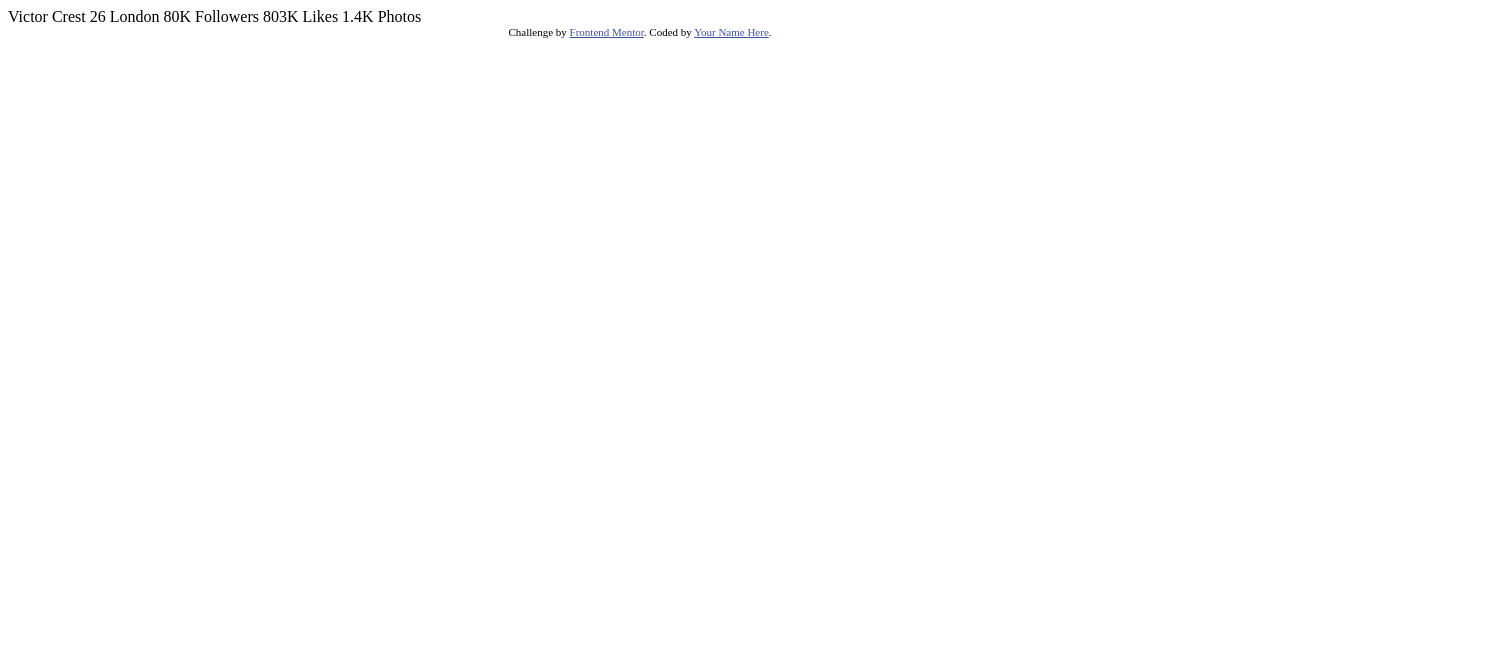
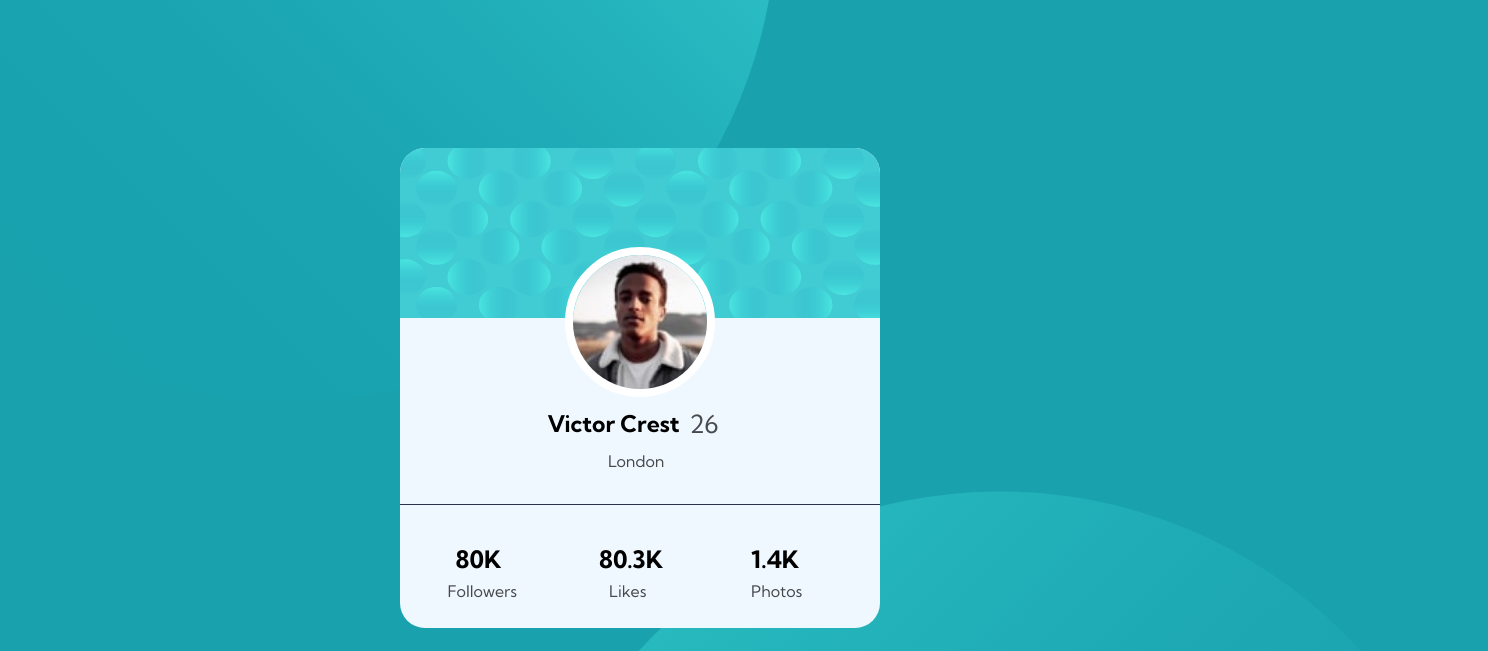
Before and after one commit to Indumathi-Ramaraj/profile-card-component, a plain HTML site: page index.html in a window 1280 px wide. Shown: the top 651 px of the page, 1488 px wide, since content can reach past the window. Drawn offline with Linux system fonts and the light colour scheme.

Commit message:
for desktopview completed

```diff
--- a/index.html
+++ b/index.html
@@ -2,33 +2,56 @@
 <html lang="en">
 <head>
   <meta charset="UTF-8">
-  <meta name="viewport" content="width=device-width, initial-scale=1.0"> <!-- displays site properly based on user's device -->
+  <meta name="viewport" content="width=device-width, initial-scale=1.0"> <!-- d
+    isplays site properly based on user's device -->
 
   <link rel="icon" type="image/png" sizes="32x32" href="./images/favicon-32x32.png">
 
   <title>Frontend Mentor | Profile card component</title>
   <link rel="stylesheet" href="./style/style.css">
-  <!-- Feel free to remove these styles or customise in your own stylesheet 👍 -->
-  <style>
-    .attribution { font-size: 11px; text-align: center; }
-    .attribution a { color: hsl(228, 45%, 44%); }
-  </style>
+
 </head>
 <body>
-  Victor Crest
-  26
-  London
 
-  80K
-  Followers
+  <img class="top-image" src="./images/bg-pattern-top.svg" alt="pattern top">
+  <img class="bottom-image" src="./images/bg-pattern-bottom.svg" alt="pattern bottom">
+  <div class ="container">
+    <img class="card-image" src="./images/bg-pattern-card.svg" alt="pattern card">
+    <img class="victor-image" src="./images/image-victor.jpg" alt="victor">
 
-  803K
-  Likes
-  1.4K
-  Photos
-  <div class="attribution">
-    Challenge by <a href="https://www.frontendmentor.io?ref=challenge" target="_blank">Frontend Mentor</a>.
-    Coded by <a href="#">Your Name Here</a>.
+    <div class="name">
+      <h2>Victor Crest</h2>
+
+      <p class="age">26</p>
+    </div>
+    <div class="place">
+      <p >London</p>
+
+    </div>
+    <div class="social">
+      <div class="followers">
+        <h2>80K</h2>
+
+        <p class="follower">Followers</p>
+
+
+      </div>
+
+      <div class="likes">
+        <h2>80.3K</h2>
+
+        <p class="like">Likes</p>
+      </div>
+      <div class="photos">
+        <h2>1.4K</h2>
+
+        <p class="photo">Photos</p>
+      </div>
+</div>
+    </div>
+  <div  class="attribution ">
+    Challenge by <a  href="https://www.frontendmentor.io?ref=challenge" target="_blank">Frontend Mentor</a>.
+    Coded by <a href="https://github.com/Indumathi-Ramaraj" target="_blank">Indumathi</a>.
   </div>
 </body>
 </html>
--- a/style/style.css
+++ b/style/style.css
@@ -0,0 +1,177 @@
+@import url('https://fonts.googleapis.com/css2?family=Kumbh+Sans:wght@400;700&display=swap');
+*{
+    font-family: 'Kumbh Sans', sans-serif;
+    margin: 0;
+    padding: 0;
+    box-sizing: border-box;
+    position:absolute ;
+}
+p{
+    font-weight: 300;
+    opacity: .7;
+}
+.top-image{
+    left:-201px;
+    top: -576px;
+}
+.bottom-image{
+    right:-208px;
+    bottom:-669px;
+}
+body{
+    width: 100vw;
+    height: 100vh;
+    overflow: hidden;
+    background-color:hsl(185, 75%, 39%);
+    display : flex;
+    justify-content: center;
+    align-items: center;
+    flex-direction: column;
+}
+.container{
+    border-radius: 25px;
+    overflow: hidden;
+    width: 480px;
+    height: 480px;
+    background-color: aliceblue;
+    position:relative;
+    display : flex;
+    justify-content: center;
+    align-items: center;
+}
+.card-image{
+    top: 0px;
+   width: 480px;
+   height: 170px;
+}
+.victor-image{
+    top: 99px;
+    border-radius:80%;
+    border:8px solid white;
+    width: 150px;
+    height: 150px;
+}
+.name{
+    right:156px;
+    top: 260px;
+    width: 182px;
+    display : flex;
+    justify-content: center;
+    align-items: center;
+    flex-direction: row;
+
+}
+.name h2 {
+    position: relative;
+    margin-right: 10px;
+    font-size: 23px;
+}
+.name p{
+    position: relative;
+    font-size: 25px;
+
+}
+
+
+
+.place{
+    /*
+    top: -89px; */
+    bottom: 177px;
+    right: 272px;
+}
+.social{
+   bottom: 0px;
+   width: 480px;
+   height: 124px;
+   padding-top: 0px;
+   border-top: 1.5px solid hsl(229, 23%, 23%);
+   display : flex;
+    justify-content: center;
+    align-items: center;
+
+
+
+
+}
+.followers{
+    text-align: justify;
+    /* top: 66px;
+    right: 176px; */
+    position: relative;
+    height: 20px;
+    right: 100px;
+}
+.followers h2{
+    position: relative;
+    top: -12px;
+    left: 8px;
+
+}.follower{
+    /* top: 77px;
+    right: 188px; */
+    position: relative;
+    bottom: 5px;
+
+
+}.likes{
+    /* top: 25px;
+    right: 38px; */
+    position: relative;
+    height: 20px;
+    left: -8px;
+    text-align: justify;
+
+}
+.likes h2{
+    position: relative;
+    top: -12px;
+    left: -10px;
+}
+.like{
+    /* top: 37px;
+
+    right: 22px; */
+    position: relative;
+    bottom: 5px;
+}
+
+
+.photos{
+    /* top: 71px;
+    right: 44px; */
+    position: relative;
+    height: 20px;
+    text-align: justify;
+
+
+}
+.photos h2{
+
+    top: -12px;
+    position: relative;
+    right: -70px;
+
+}
+.photo{
+    position: relative;
+    right: -70px;
+    bottom: 5px;
+}
+.attribution {
+    position:relative;
+    top: 30px;
+    font-size: 20px;
+    font-weight: 900;
+     position:relative;
+      text-align: center;
+     }
+.attribution a {
+    position: relative;
+    font-weight: 900;
+     color: hsl(64, 100%, 50%);
+     text-decoration: none;
+    }
+.attribution a:hover{
+    color:white
+}
```
